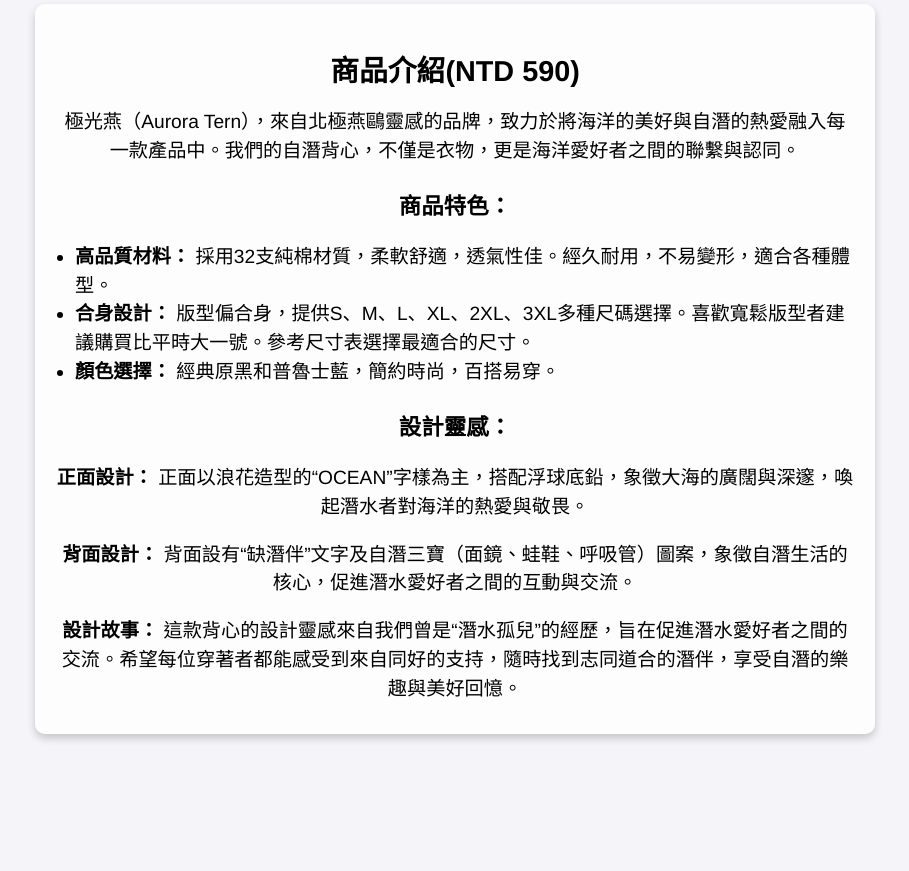
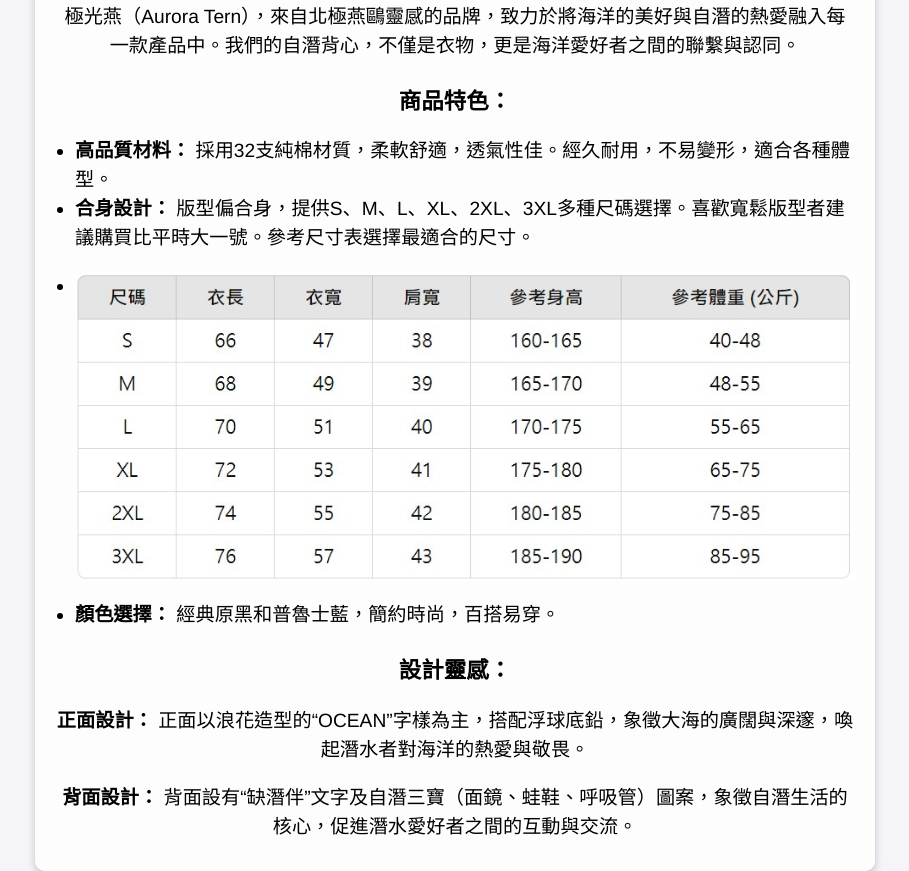
Before and after one commit to Aurora-Tern/Freediving-TankTops, a plain HTML site: page index.html in a window 1280 px wide. Shown: the part 2170-3041 px from the top of the page, without its empty margins (185-1094 px from the left). Drawn offline with Linux system fonts and the light colour scheme.

Commit message:
Add files via upload

```diff
--- a/index.html
+++ b/index.html
@@ -344,7 +344,6 @@
                 <h2>設計介紹</h2>
                 <p><strong>正面設計：</strong> 正面以浪花造型的“OCEAN”字樣為主，搭配浮球底鉛，象徵大海的廣闊與深邃，喚起潛水者對海洋的熱愛與敬畏。</p>
                 <p><strong>背面設計：</strong> 背面設有“缺潛伴”文字及自潛三寶（面鏡、蛙鞋、呼吸管）圖案，這些元素象徵自潛生活的核心，促進潛水愛好者之間的互動與交流。</p>
-                <p><strong>設計故事：</strong> 這款背心的設計靈感來自我們曾是“潛水孤兒”的經歷，旨在促進潛水愛好者之間的交流。希望每位穿著者都能感受到來自同好的支持，隨時找到志同道合的潛伴，享受自潛的樂趣與美好回憶。</p>
             </div>
         </section>
 
@@ -374,12 +373,12 @@
                 <ul>
                     <li><strong>高品質材料：</strong> 採用32支純棉材質，柔軟舒適，透氣性佳。經久耐用，不易變形，適合各種體型。</li>
                     <li><strong>合身設計：</strong> 版型偏合身，提供S、M、L、XL、2XL、3XL多種尺碼選擇。喜歡寬鬆版型者建議購買比平時大一號。參考尺寸表選擇最適合的尺寸。</li>
+                    <li><img src="images/尺寸表.jpg" alt="尺寸表"></li>
                     <li><strong>顏色選擇：</strong> 經典原黑和普魯士藍，簡約時尚，百搭易穿。</li>
                 </ul>
                 <h3>設計靈感：</h3>
                 <p><strong>正面設計：</strong> 正面以浪花造型的“OCEAN”字樣為主，搭配浮球底鉛，象徵大海的廣闊與深邃，喚起潛水者對海洋的熱愛與敬畏。</p>
                 <p><strong>背面設計：</strong> 背面設有“缺潛伴”文字及自潛三寶（面鏡、蛙鞋、呼吸管）圖案，象徵自潛生活的核心，促進潛水愛好者之間的互動與交流。</p>
-                <p><strong>設計故事：</strong> 這款背心的設計靈感來自我們曾是“潛水孤兒”的經歷，旨在促進潛水愛好者之間的交流。希望每位穿著者都能感受到來自同好的支持，隨時找到志同道合的潛伴，享受自潛的樂趣與美好回憶。</p>
             </div>
         </section>
 
```
